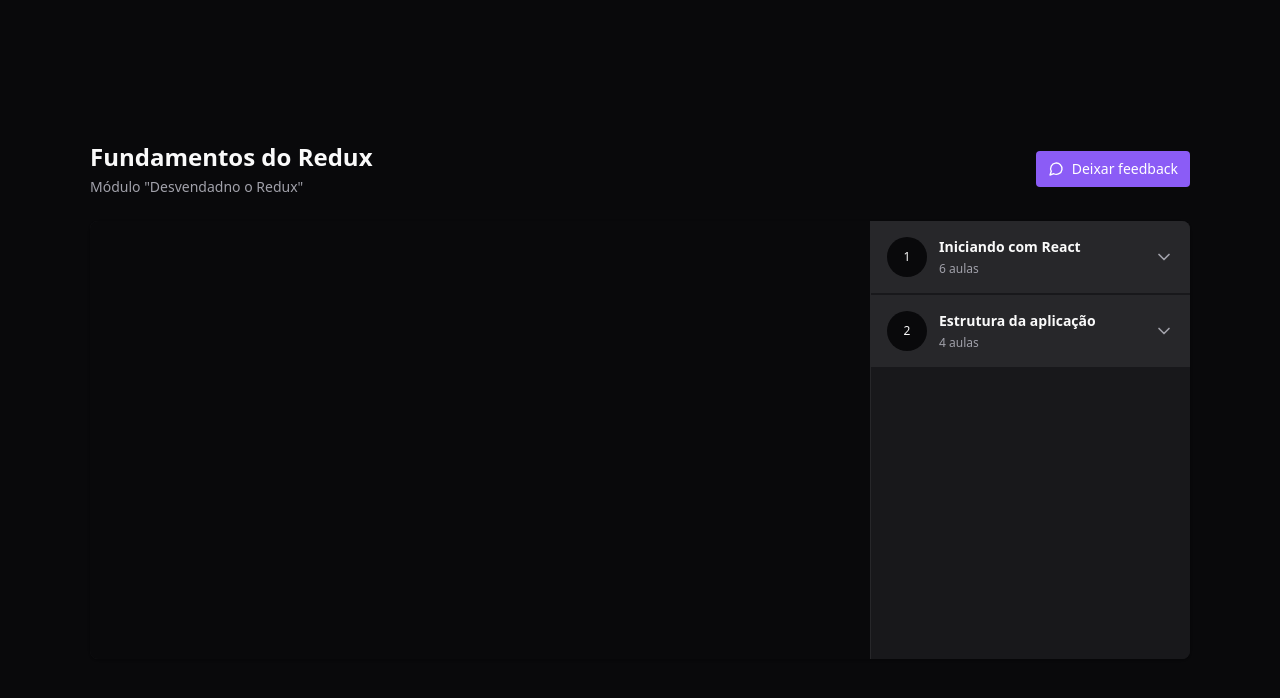
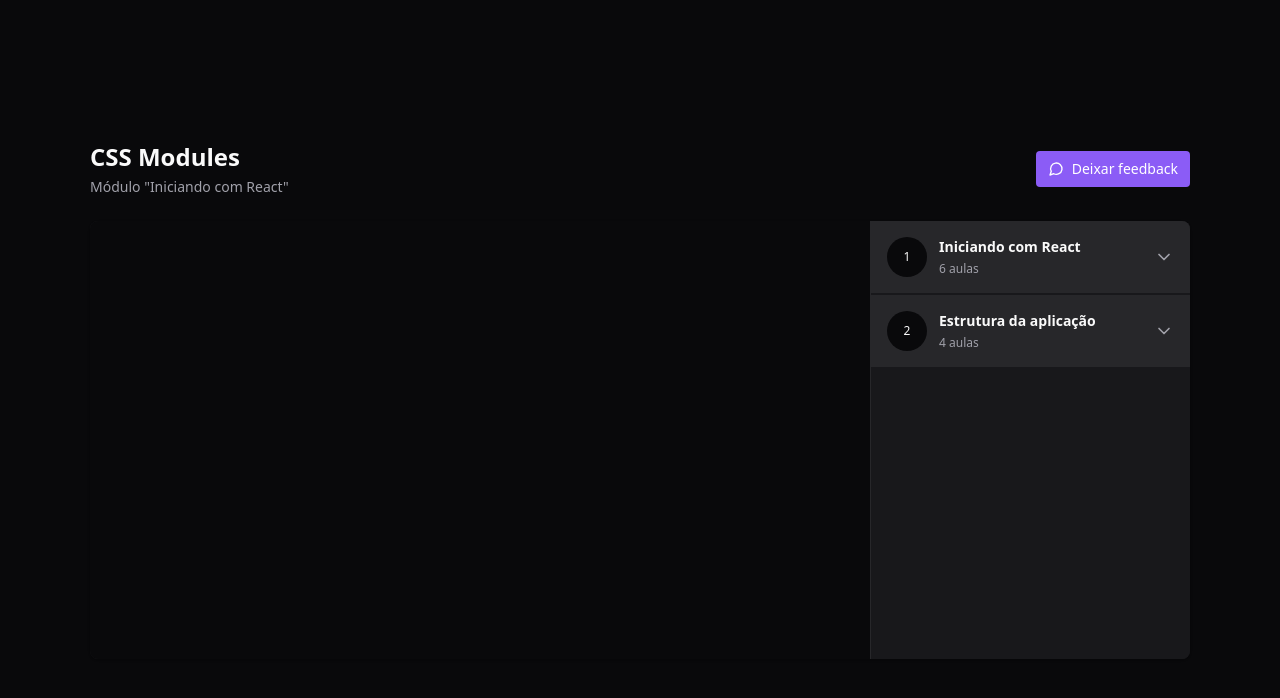
Before and after one commit to marciovz/courses-platform, a React (Vite) app: page / in a window 1280 px wide. Shown: the top 698 px of the page. Built offline with nearby package versions, Linux system fonts and the light colour scheme.

Commit message:
Detectando aula atual

```diff
--- a/src/components/Header.tsx
+++ b/src/components/Header.tsx
@@ -1,8 +1,19 @@
+import { useAppSelector } from "../store";
+
 export function Header() {
+  const { currentLesson, currentModule } = useAppSelector(state => {
+    const { currentModuleIndex, currentLessonIndex } = state.player;
+
+    const currentModule = state.player.course.modules[currentModuleIndex];
+    const currentLesson = currentModule.lessons[currentLessonIndex];
+
+    return {currentLesson, currentModule};
+  })
+
   return (
     <div className="flex flex-col gap-1">
-      <h1 className="text-2xl font-bold">Fundamentos do Redux</h1>
-      <span className="text-sm text-zinc-400">Módulo "Desvendadno o Redux"</span>
+      <h1 className="text-2xl font-bold">{currentLesson.title}</h1>
+      <span className="text-sm text-zinc-400">Módulo "{currentModule.title}"</span>
     </div>
   )
 }
--- a/src/components/Lesson.tsx
+++ b/src/components/Lesson.tsx
@@ -1,16 +1,26 @@
-import { Video } from 'lucide-react';
+import { PlayCircle, Video } from 'lucide-react';
 
 interface LessonProps {
   title: string;
   duration: string;
+  isCurrent?: boolean
   onPlay: () => void
 }
 
-export function Lesson({ title, duration, onPlay }: LessonProps) {
+export function Lesson({ title, duration, onPlay, isCurrent = false }: LessonProps) {
 
   return (
-    <button onClick={onPlay} className="flex items-center gap-3 text-sm text-zinc-400">
-      <Video className="w-4 h-4 text-zinc-500" />
+    <button
+      onClick={onPlay}
+      data-active={isCurrent}
+      disabled={isCurrent}
+      className="flex items-center gap-3 text-sm text-zinc-400 data-[active=true]:text-emerald-400 enabled:hover:text-zinc-100"
+    >
+      { isCurrent ? (
+        <PlayCircle className="w-4 h-4 text-emerald-400" />
+      ):(
+        <Video className="w-4 h-4 text-zinc-500" />
+      )}
       <span>{title}</span>
       <span className="ml-auto font-mono text-xs text-zinc-500">{duration}</span>
     </button>
--- a/src/components/Module.tsx
+++ b/src/components/Module.tsx
@@ -14,6 +14,12 @@
 
 export function Module({ moduleIndex, title, amountOfLessons }: ModuleProps) {
   const dispatch = useDispatch()
+
+  const { currentModuleIndex, currentLessonIndex } = useAppSelector(state => {
+    const { currentModuleIndex, currentLessonIndex } = state.player;
+
+    return { currentModuleIndex, currentLessonIndex };
+  })
 
   const lessons = useAppSelector(state => {
     return state.player.course.modules[moduleIndex].lessons
@@ -37,12 +43,15 @@
       <Collapsible.Content>
         <nav className="relative flex flex-col gap-4 p-6">
           { lessons.map((lesson, lessonIndex) => {
+            const isCurrent = currentModuleIndex === moduleIndex && currentLessonIndex == lessonIndex;
+
             return (
               <Lesson
                 key={lesson.id}
                 title={lesson.title}
                 duration={lesson.duration}
                 onPlay={() => dispatch(play([moduleIndex, lessonIndex]))}
+                isCurrent={isCurrent}
               />
             )
           })}
```
